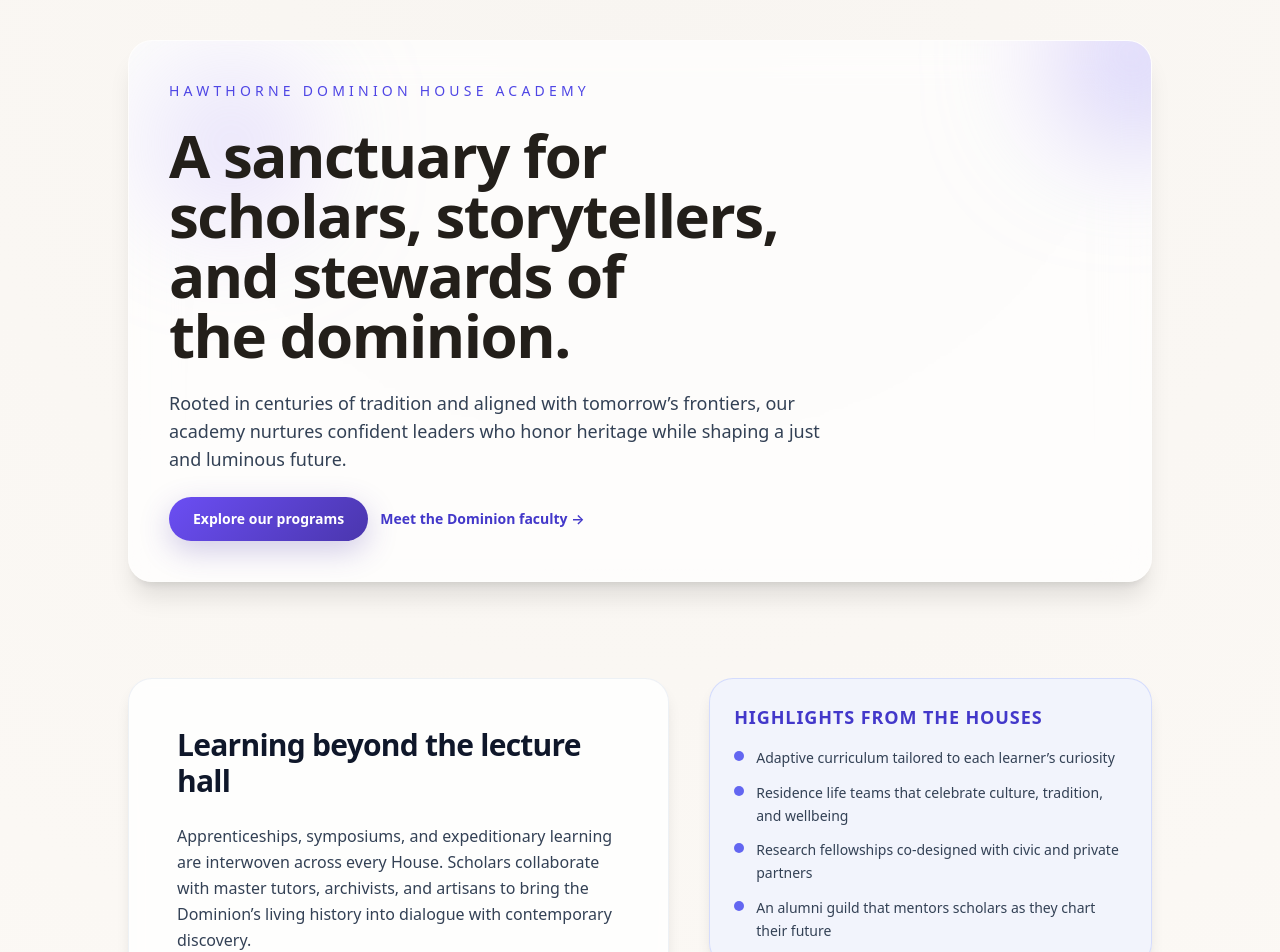
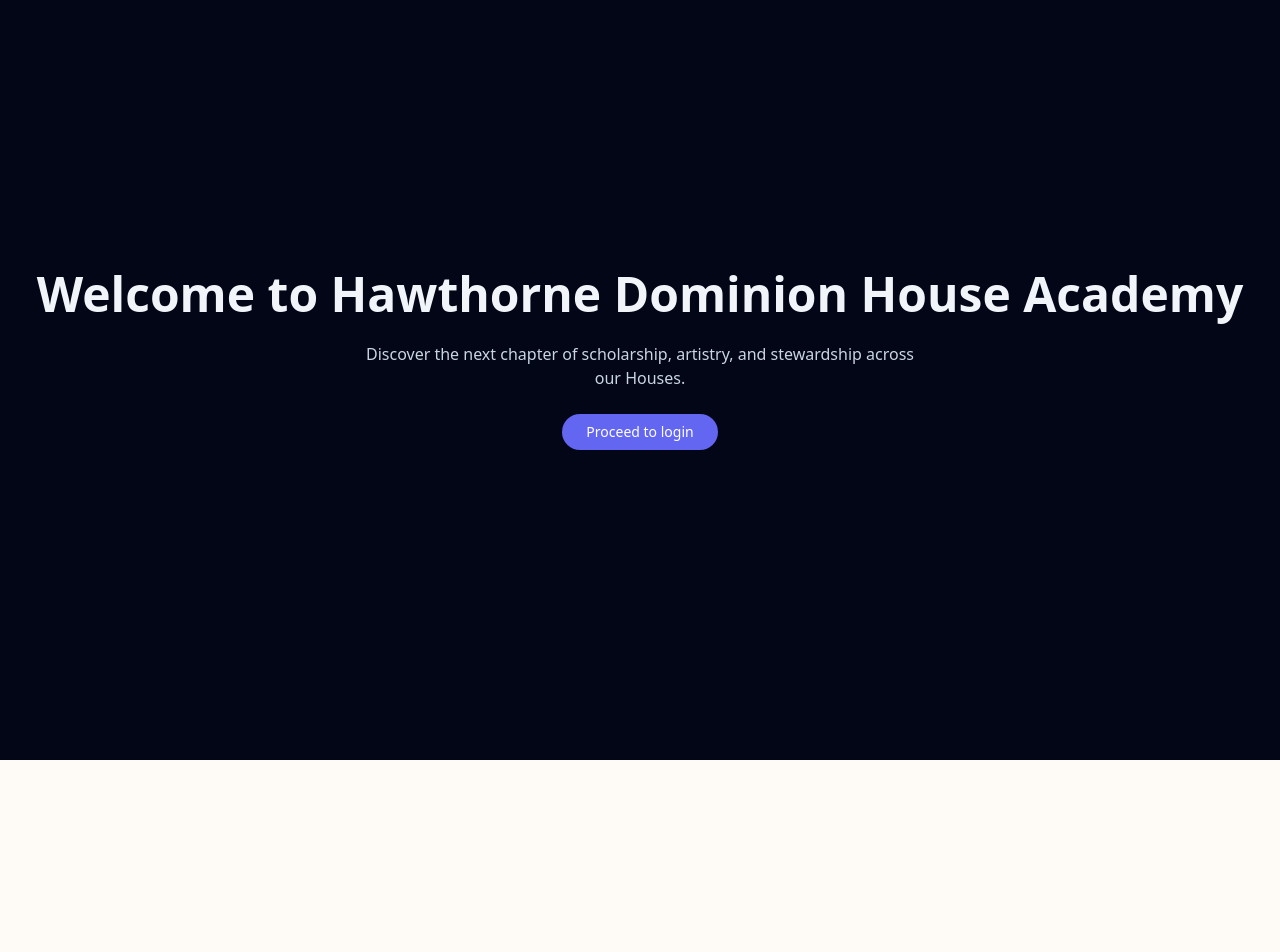
Before and after one commit to lowprofil3/Hawthorne-Dominion-House-Academy, a Next.js app: page / in a window 1280 px wide. Shown: the part 40-992 px from the top of the page. After the commit the page ends 800 px from the top, so only its background shows below. Built offline with nearby package versions, Linux system fonts and the light colour scheme.

Commit message:
Add root welcome page for app router

```diff
--- /dev/null
+++ b/app/page.jsx
@@ -0,0 +1,18 @@
+import Link from "next/link";
+
+export default function HomePage() {
+  return (
+    <main className="flex min-h-screen flex-col items-center justify-center gap-6 bg-slate-950 px-6 py-16 text-center text-slate-100">
+      <h1 className="text-4xl font-semibold sm:text-5xl">Welcome to Hawthorne Dominion House Academy</h1>
+      <p className="max-w-xl text-base text-slate-300">
+        Discover the next chapter of scholarship, artistry, and stewardship across our Houses.
+      </p>
+      <Link
+        href="/login"
+        className="rounded-full bg-indigo-500 px-6 py-2 text-sm font-medium text-white transition hover:bg-indigo-400"
+      >
+        Proceed to login
+      </Link>
+    </main>
+  );
+}
--- a/app/page.tsx
+++ /dev/null
@@ -1,133 +0,0 @@
-export default function Home() {
-  const pillars = [
-    {
-      title: "Scholarly Excellence",
-      description:
-        "Faculty-guided seminars and studio labs challenge scholars to explore the frontiers of science, arts, and diplomacy.",
-    },
-    {
-      title: "Character & Stewardship",
-      description:
-        "Daily community circles and mentorship cultivate empathy, courage, and a lifelong commitment to service.",
-    },
-    {
-      title: "Experiential Pathways",
-      description:
-        "Immersive residencies across the Dominion House network connect classroom insights with global impact initiatives.",
-    },
-  ];
-
-  const highlights = [
-    "Adaptive curriculum tailored to each learner’s curiosity",
-    "Residence life teams that celebrate culture, tradition, and wellbeing",
-    "Research fellowships co-designed with civic and private partners",
-    "An alumni guild that mentors scholars as they chart their future",
-  ];
-
-  return (
-    <main className="mx-auto flex min-h-screen max-w-6xl flex-col gap-24 px-6 pb-16 pt-20 sm:px-12 lg:px-16">
-      <section className="relative overflow-hidden rounded-3xl border border-white/30 bg-white/70 p-10 shadow-xl backdrop-blur-xl dark:border-white/10 dark:bg-white/5">
-        <div className="absolute left-10 top-10 h-32 w-32 rounded-full bg-gradient-to-br from-indigo-300/60 to-purple-400/40 blur-3xl" />
-        <div className="absolute -right-16 -top-16 h-40 w-40 rounded-full bg-gradient-to-br from-purple-200/70 to-indigo-500/50 blur-3xl" />
-        <div className="relative z-10 flex flex-col gap-6 sm:max-w-2xl">
-          <p className="text-sm uppercase tracking-[0.3em] text-indigo-600 dark:text-indigo-200">
-            Hawthorne Dominion House Academy
-          </p>
-          <h1 className="text-4xl font-semibold tracking-tight text-balance sm:text-5xl lg:text-6xl">
-            A sanctuary for scholars, storytellers, and stewards of the dominion.
-          </h1>
-          <p className="text-lg text-slate-700 dark:text-slate-200">
-            Rooted in centuries of tradition and aligned with tomorrow’s frontiers, our academy nurtures confident leaders who
-            honor heritage while shaping a just and luminous future.
-          </p>
-          <div className="flex flex-col gap-3 sm:flex-row sm:items-center">
-            <a className="btn-primary" href="#programs">
-              Explore our programs
-            </a>
-            <a
-              className="inline-flex items-center text-sm font-semibold text-indigo-700 transition-colors hover:text-indigo-900 dark:text-indigo-200 dark:hover:text-indigo-50"
-              href="#about"
-            >
-              Meet the Dominion faculty →
-            </a>
-          </div>
-        </div>
-      </section>
-
-      <section id="about" className="grid gap-10 lg:grid-cols-[1.1fr_0.9fr] lg:items-start">
-        <article className="flex flex-col gap-6 rounded-3xl border border-slate-200/60 bg-white/80 p-8 shadow-lg backdrop-blur md:p-12 dark:border-slate-700/60 dark:bg-slate-900/40">
-          <h2 className="text-3xl font-semibold tracking-tight text-slate-900 dark:text-slate-100">
-            Learning beyond the lecture hall
-          </h2>
-          <p className="text-base leading-relaxed text-slate-700 dark:text-slate-200">
-            Apprenticeships, symposiums, and expeditionary learning are interwoven across every House. Scholars collaborate with
-            master tutors, archivists, and artisans to bring the Dominion’s living history into dialogue with contemporary
-            discovery.
-          </p>
-          <p className="text-base leading-relaxed text-slate-700 dark:text-slate-200">
-            Each term culminates in a cross-disciplinary colloquy where students present imaginative responses to real-world
-            challenges, supported by alumni guild mentors and civic partners.
-          </p>
-        </article>
-        <aside className="flex flex-col gap-4 rounded-3xl border border-indigo-200/70 bg-indigo-50/70 p-6 shadow-lg backdrop-blur-sm dark:border-indigo-500/40 dark:bg-indigo-500/10">
-          <h3 className="text-lg font-semibold uppercase tracking-wider text-indigo-700 dark:text-indigo-200">
-            Highlights from the Houses
-          </h3>
-          <ul className="space-y-3 text-sm text-slate-700 dark:text-slate-100">
-            {highlights.map((item) => (
-              <li key={item} className="flex items-start gap-3">
-                <span className="mt-1 inline-block h-2.5 w-2.5 flex-none rounded-full bg-indigo-500" aria-hidden />
-                <span className="leading-relaxed">{item}</span>
-              </li>
-            ))}
-          </ul>
-        </aside>
-      </section>
-
-      <section id="programs" className="flex flex-col gap-8">
-        <div className="flex flex-col gap-4 text-center">
-          <p className="text-sm uppercase tracking-[0.3em] text-indigo-600 dark:text-indigo-200">Foundational Pillars</p>
-          <h2 className="text-3xl font-semibold tracking-tight text-slate-900 dark:text-slate-100 sm:text-4xl">
-            Every scholar’s journey is shaped by these guiding lights
-          </h2>
-          <p className="mx-auto max-w-2xl text-base text-slate-700 dark:text-slate-200">
-            Our integrated approach invites students to explore scholarship, artistry, and service through immersive residencies
-            and collaborative inquiry.
-          </p>
-        </div>
-        <div className="grid gap-6 md:grid-cols-2 xl:grid-cols-3">
-          {pillars.map((pillar) => (
-            <article
-              key={pillar.title}
-              className="flex h-full flex-col gap-4 rounded-3xl border border-slate-200/70 bg-white/80 p-8 text-left shadow-lg backdrop-blur dark:border-slate-700/70 dark:bg-slate-900/40"
-            >
-              <h3 className="text-xl font-semibold text-indigo-700 dark:text-indigo-200">{pillar.title}</h3>
-              <p className="text-sm leading-relaxed text-slate-700 dark:text-slate-200">{pillar.description}</p>
-            </article>
-          ))}
-        </div>
-      </section>
-
-      <section className="rounded-3xl border border-slate-200/70 bg-white/80 p-10 text-center shadow-xl backdrop-blur dark:border-slate-700/60 dark:bg-slate-900/40">
-        <h2 className="text-3xl font-semibold tracking-tight text-slate-900 dark:text-slate-100">
-          Ready to tour the Academy?
-        </h2>
-        <p className="mx-auto mt-4 max-w-2xl text-base text-slate-700 dark:text-slate-200">
-          Schedule a guided visit to experience our Houses, meet current scholars, and discover how Hawthorne Dominion House Academy
-          can illuminate your path.
-        </p>
-        <div className="mt-6 flex flex-col items-center justify-center gap-3 sm:flex-row">
-          <a className="btn-primary" href="mailto:admissions@hawthorneacademy.dom">
-            Book a visit
-          </a>
-          <a
-            className="inline-flex items-center text-sm font-semibold text-indigo-700 transition-colors hover:text-indigo-900 dark:text-indigo-200 dark:hover:text-indigo-50"
-            href="mailto:hello@hawthorneacademy.dom"
-          >
-            Connect with admissions →
-          </a>
-        </div>
-      </section>
-    </main>
-  );
-}
```
